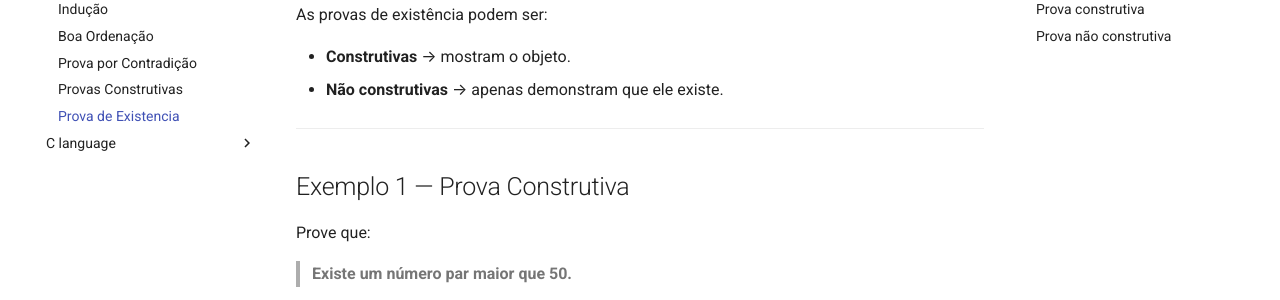
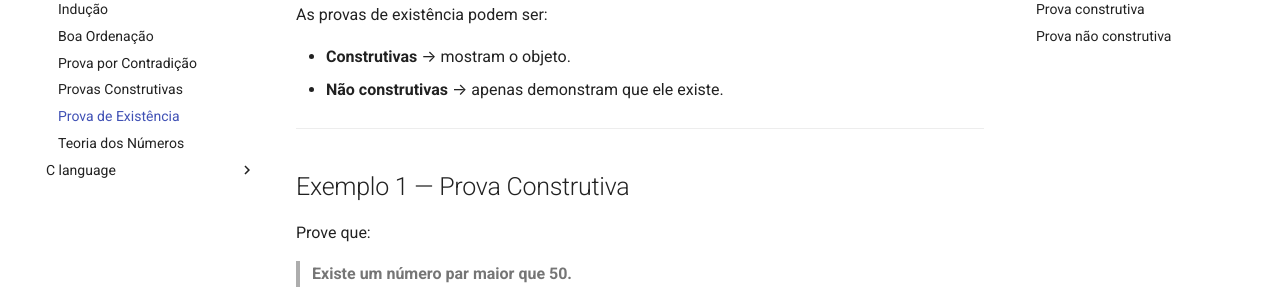
Before and after one commit to NagaoVictor/nagao-engineering, an MkDocs documentation site: the page built from docs/mathematics/existencia.md, in a window 1280 px wide. Shown: the part 363-663 px from the top of the page. Built offline with MkDocs 1.6.1 and Material for MkDocs 9.7.7, drawn with Linux system fonts in a browser that asks for light colours.

Commit message:
Update mkdocs.yml

```diff
--- a/mkdocs.yml
+++ b/mkdocs.yml
@@ -36,7 +36,8 @@ nav:
       - Boa Ordenação: mathematics/boaordenacao.md
       - Prova por Contradição: mathematics/contradicao.md
       - Provas Construtivas: mathematics/construtiva.md
-      - Prova de Existencia: mathematics/existencia.md
+      - Prova de Existência: mathematics/existencia.md
+      - Teoria dos Números: mathematics/numeros.md
 
   - C language:
       - C Language Medium Level: clang/medium.md
```
